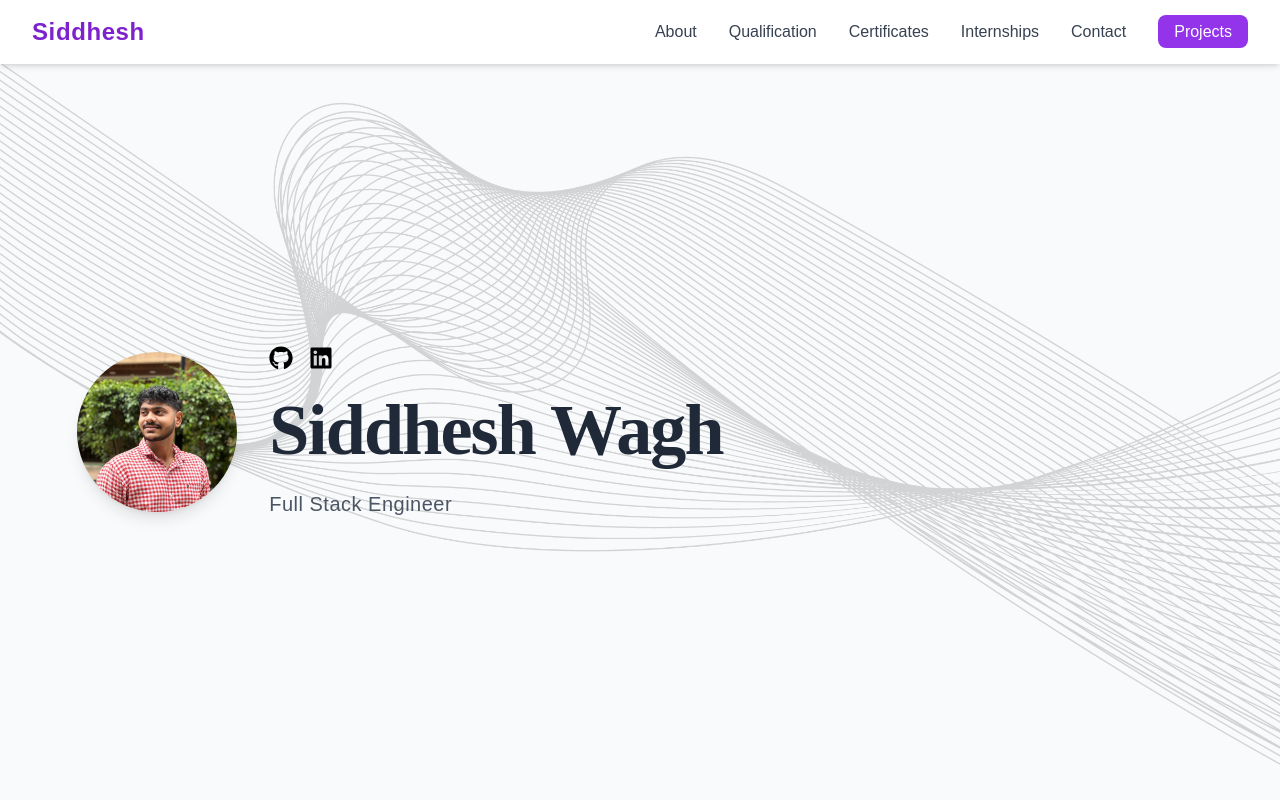
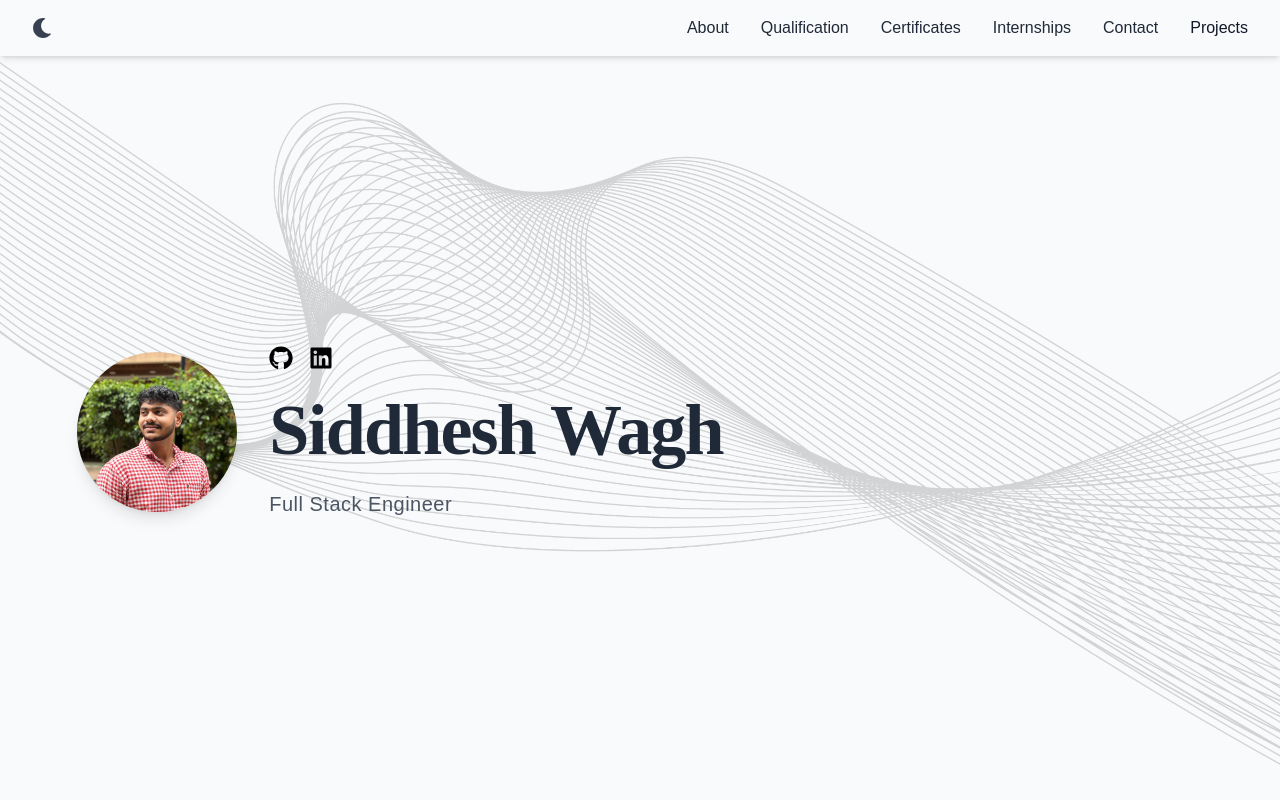
Before and after one commit to siddhesh-wagh/siddhesh_wagh, a React (Vite) app: page / in a window 1280 px wide. Shown: the top 800 px of the page. Built offline with nearby package versions, Linux system fonts and the light colour scheme.

Commit message:
navbar modification

```diff
--- a/src/components/Navbar.jsx
+++ b/src/components/Navbar.jsx
@@ -1,20 +1,25 @@
 import React from "react";
+import { FaMoon } from "react-icons/fa";
 
 const Navbar = () => {
   return (
-    <nav className="fixed top-0 left-0 w-full bg-white shadow-md z-50">
+    <nav className="fixed top-0 left-0 w-full bg-gray-50 shadow-md z-50">
       <div className="max-w-7xl mx-auto px-8 py-4 flex justify-between items-center">
-        {/* Logo */}
-        <h1 className="text-2xl font-bold text-purple-700 tracking-wide">
-          Siddhesh
-        </h1>
 
-        {/* Navigation Links */}
-        <ul className="flex space-x-8 text-gray-700 font-medium">
+        {/* Moon Icon on the left */}
+        <button
+          className="text-gray-700 text-xl hover:text-gray-900 transition-colors duration-200"
+          aria-label="Toggle dark mode"
+        >
+          <FaMoon />
+        </button>
+
+        {/* Navigation Links on the right */}
+        <ul className="flex space-x-8 text-gray-800 font-medium">
           <li>
             <a
               href="#about"
-              className="hover:text-purple-600 transition-colors duration-300"
+              className="hover:text-gray-600 transition-colors duration-200"
             >
               About
             </a>
@@ -22,7 +27,7 @@ const Navbar = () => {
           <li>
             <a
               href="#qualification"
-              className="hover:text-purple-600 transition-colors duration-300"
+              className="hover:text-gray-600 transition-colors duration-200"
             >
               Qualification
             </a>
@@ -30,7 +35,7 @@ const Navbar = () => {
           <li>
             <a
               href="#certificates"
-              className="hover:text-purple-600 transition-colors duration-300"
+              className="hover:text-gray-600 transition-colors duration-200"
             >
               Certificates
             </a>
@@ -38,7 +43,7 @@ const Navbar = () => {
           <li>
             <a
               href="#internships"
-              className="hover:text-purple-600 transition-colors duration-300"
+              className="hover:text-gray-600 transition-colors duration-200"
             >
               Internships
             </a>
@@ -46,7 +51,7 @@ const Navbar = () => {
           <li>
             <a
               href="#contact"
-              className="hover:text-purple-600 transition-colors duration-300"
+              className="hover:text-gray-600 transition-colors duration-200"
             >
               Contact
             </a>
@@ -54,7 +59,7 @@ const Navbar = () => {
           <li>
             <a
               href="/projects"
-              className="bg-purple-600 text-white px-4 py-2 rounded-lg hover:bg-purple-700 transition-colors duration-300"
+              className="text-gray-900 hover:text-gray-600 transition-colors duration-200"
             >
               Projects
             </a>
```
